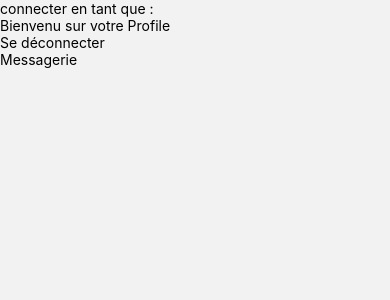
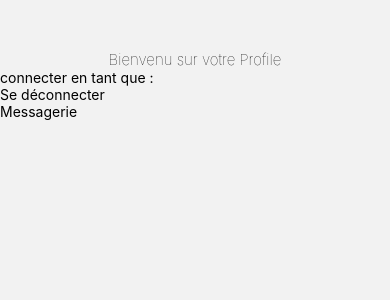
Before and after one commit to AfcharidesB/chatApp, a React Native app: screen /Profile in a window 390 px wide. Shown: the top 300 px of the page. Built offline with nearby package versions, Linux system fonts and the light colour scheme; no server answers.

Commit message:
Ajout de css sur la page userprofil

```diff
--- a/screens/LoginScreen.js
+++ b/screens/LoginScreen.js
@@ -1,7 +1,7 @@
 import React, { useState } from "react";
 import {  TextInput, StyleSheet, View,Image, Text, TouchableOpacity  } from 'react-native'
 
-//import { useAuth, signInWithGoogle, signInwithFacebook} from "./firebase"
+import {login, useAuth, signInWithGoogle, signInwithFacebook} from "./firebase"
 
 import { useNavigation } from "@react-navigation/native";
 
@@ -30,7 +30,7 @@ async function Login (){
     await login(email, motdepasse)
 
     navigation.navigate("Profile")
-    console.log("login")
+
   } catch  {
     alert ("Utilisateur ou mot de passe incorrecte")
   }
--- a/screens/UserProfil.js
+++ b/screens/UserProfil.js
@@ -9,10 +9,10 @@ import { useNavigation } from "@react-navigation/native";
 
 const UserProfil = () => {
     const navigation = useNavigation();
-   // const [loading, setLoading] = useState (false)
+   const [loading, setLoading] = useState (false)
    // const [name, setName] = useState('')
-    //const currentUser = useAuth()
-   /* async function Logout() {
+    const currentUser = useAuth()
+   async function Logout() {
         setLoading(true)
          try {
 
@@ -26,17 +26,20 @@ const UserProfil = () => {
 
       async function messageView() {
         navigation.navigate("Chat")
-      }*/
+      }
 
     return(
 
         <View>
-            <Text>connecter en tant que : </Text>
-            <Text>
+
+            <Text style={styles.headerProfil}>
                 Bienvenu sur votre Profile
+
             </Text>
+            <Text>connecter en tant que : {currentUser ?.email} </Text>
+
             <TouchableOpacity
-      onPress={{}}
+      onPress={Logout}
 
 
       >
@@ -47,7 +50,7 @@ const UserProfil = () => {
       </TouchableOpacity>
 
       <TouchableOpacity
-        onPress={{}}
+        onPress={messageView}
 
 
       >
@@ -60,4 +63,18 @@ const UserProfil = () => {
     )
 }
 
+const styles = StyleSheet.create({
+  headerProfil:{
+
+    textAlign: "center",
+    fontSize : 15,
+    fontWeight :50,
+    marginTop: 50,
+
+  }
+})
+
+
+
+
 export default UserProfil
```
Also changed, not shown: assets/avata.png (added).
